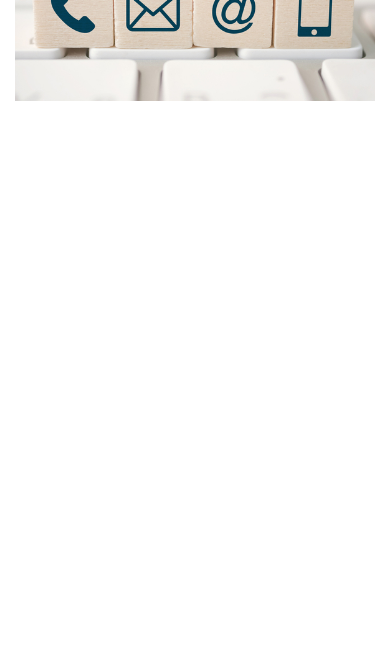
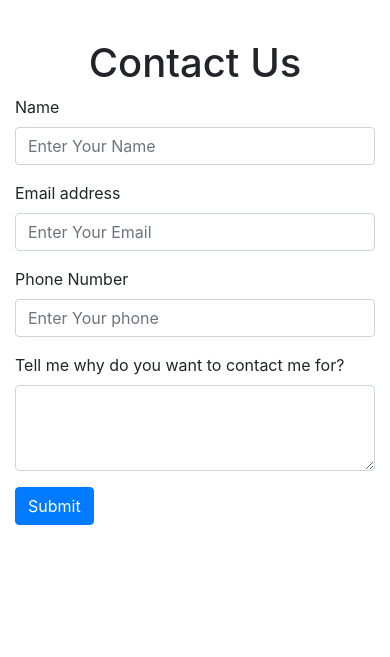
Before and after one commit to tkdhimanshusingh/Django, a Django app: page /contact in a window 390 px wide. Shown: the part 187-844 px from the top of the page. Run offline with Django 4.2, Linux system fonts and the light colour scheme.

Commit message:
Created forms to collect the data from user
Created forms to collect the data from user details includes:
Name
Email address
Phone Number
Reason for contacting

```diff
--- a/hello/templates/contact.html
+++ b/hello/templates/contact.html
@@ -1,7 +1,30 @@
 {% extends 'base.html' %}
 {% block title %}Contact{% endblock title %}
 {% block body %}
-    <div class="container my-3">
-        <img class="card-img-top" alt="Thumbnail [100%x225]" src="/static/contactus.jpeg">
-    </div>
+<div class="container-fluid px-0 mb-3">
+    <img class="d-block w-100 mx-0" alt="..." src="https://source.unsplash.com/1200x400/?contact">
+</div>
+<div class="container mb-3 py-4">
+    <h1 class="text-center">Contact Us</h1>
+    <form>
+        <div class="form-group">
+            <label for="exampleFormControlInput1">Name</label>
+            <input type="text" class="form-control" id="Name" name="Name" placeholder="Enter Your Name">
+        </div>
+        <div class="form-group">
+            <label for="exampleFormControlInput1">Email address</label>
+            <input type="email" class="form-control" name="Email" id="exampleFormControlInput1" placeholder="Enter Your Email">
+        </div>
+        <div class="form-group">
+            <label for="phone">Phone Number</label>
+            <input type="phone" class="form-control" id="phone" name="Phone" placeholder="Enter Your phone">
+        </div>
+        <div class="form-group">
+            <label for="desc">Tell me why do you want to contact me for?</label>
+            <textarea class="form-control" id="desc" name="desc" rows="3"></textarea>
+        </div>
+    <button class="btn btn-primary type="submit">Submit</button>
+    </form>
+</div>
+
 {% endblock body %}
```
